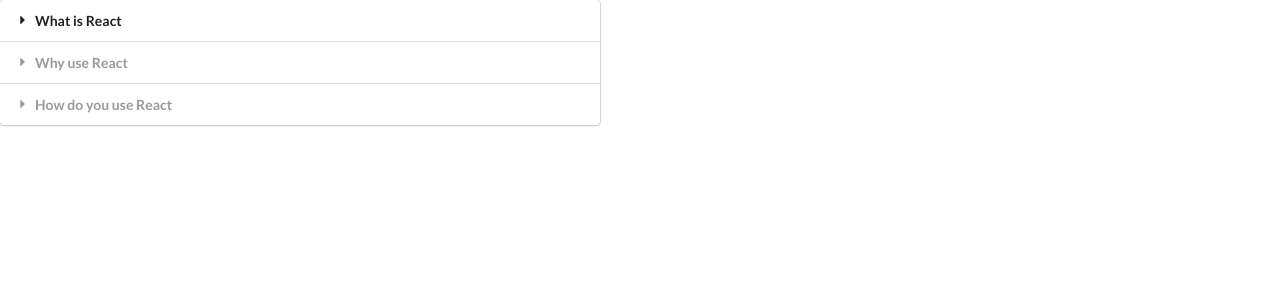
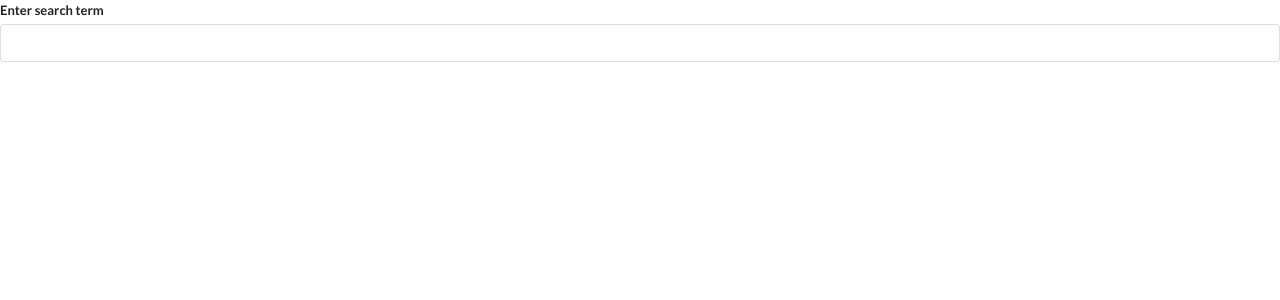
Before and after one commit to abottenberg/udemy-react-course, a React (Create React App) app in the folder widgets/: page / in a window 1280 px wide. Shown: the top 300 px of the page. Built offline with nearby package versions, Linux system fonts and the light colour scheme.

Commit message:
adding Search component

```diff
--- a/widgets/src/App.js
+++ b/widgets/src/App.js
@@ -1,5 +1,6 @@
 import React from 'react';
-import Accordion from './components/Accordion'
+import Accordion from './components/Accordion';
+import Search from './components/Search';
 
 const items = [
   {
@@ -17,5 +18,5 @@
 ];
 
 export default () => {
-  return <Accordion items={items}/>
+  return <Search />
 }
--- /dev/null
+++ b/widgets/src/components/Search.js
@@ -0,0 +1,22 @@
+import React, { useState } from 'react';
+
+const Search = () => {
+  const [term, setTerm] = useState('');
+
+  return (
+    <div>
+      <div className="ui form">
+        <div className="field">
+          <label>Enter search term</label>
+          <input
+            value={term}
+            onChange={e => setTerm(e.target.value)}
+            className="input"
+          />
+        </div>
+      </div>
+    </div>
+  );
+};
+
+export default Search;
```
